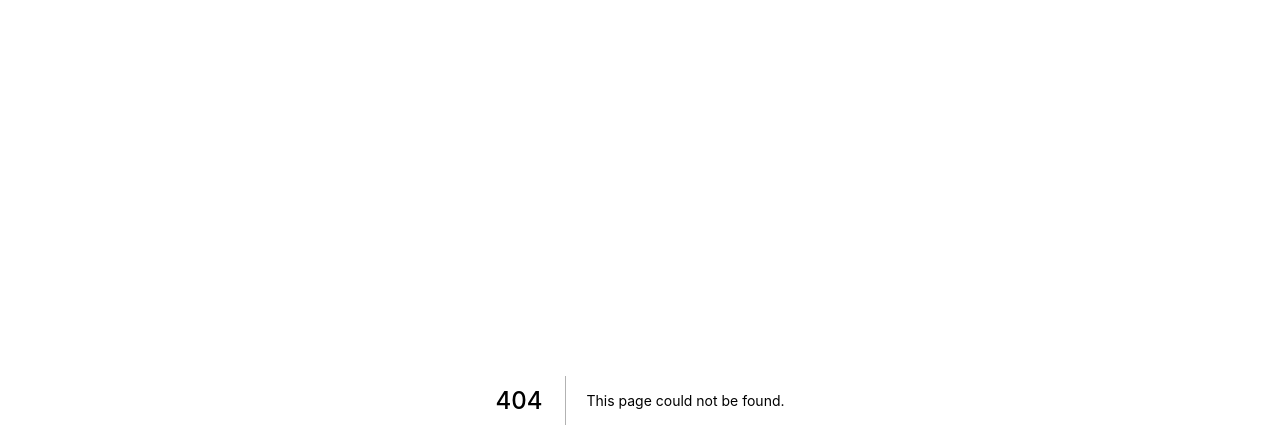
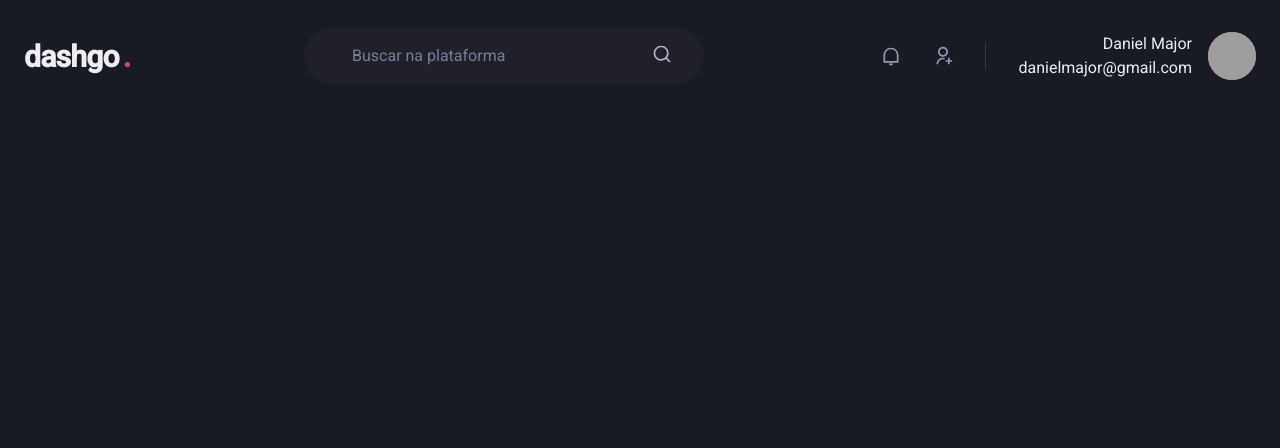
Before and after one commit to Seveshy/dashgo, a Next.js app: page /dashboard in a window 1280 px wide. Before the commit this address had no page. Shown: the top 448 px of the page. Built offline with nearby package versions, Linux system fonts and the light colour scheme; grey boxes are pictures that could not be loaded.

Commit message:
Componente de Header

```diff
--- a/package.json
+++ b/package.json
@@ -15,7 +15,8 @@
     "framer-motion": "^4.1.3",
     "next": "10.1.3",
     "react": "17.0.2",
-    "react-dom": "17.0.2"
+    "react-dom": "17.0.2",
+    "react-icons": "^4.2.0"
   },
   "devDependencies": {
     "@types/node": "^14.14.37",
--- /dev/null
+++ b/src/components/Header.tsx
@@ -0,0 +1,79 @@
+import { Flex, Box, Text, Input, Icon, HStack, Avatar } from '@chakra-ui/react'
+import { RiNotificationLine, RiUserAddLine, RiSearchLine } from 'react-icons/ri'
+
+export function Header() {
+    return (
+        <Flex
+            as="header"
+            w="100%"
+            maxWidth={1480}
+            h="20"
+            mx="auto"
+            mt="4"
+            px="6"
+            align="center"
+        >
+            <Text
+                fontSize="3xl"
+                fontWeight="bold"
+                letterSpacing="tight"
+                w="64"
+            >
+                dashgo
+                <Text as="span" ml="1" color="pink.500">.</Text>
+            </Text>
+
+            <Flex
+                as="label"
+                flex="1"
+                py="4"
+                px="8"
+                ml="6"
+                maxWidth={400}
+                alignSelf="center"
+                color="gray.200"
+                position="relative"
+                bg="gray.800"
+                borderRadius="full"
+            >
+                <Input
+                    color="gray.50"
+                    variant="unstyled"
+                    px="4"
+                    mr="4"
+                    placeholder="Buscar na plataforma"
+                    _placeholder={{ color: 'gray.400' }}
+                />
+                <Icon as={RiSearchLine}  fontSize="20" />
+            </Flex>
+
+            <Flex
+                align="center"
+                ml="auto"
+            >
+                <HStack
+                    spacing="8"
+                    mx="8"
+                    pr="8"
+                    py="1"
+                    color="gray.300"
+                    borderRightWidth={1}
+                    borderColor="gray.700"
+                >
+                    <Icon as={RiNotificationLine} fontSize="20" />
+                    <Icon as={RiUserAddLine} fontSize="20" />
+                </HStack>
+
+                <Flex
+                    align="center"
+                >
+                    <Box mr="4" textAlign="right">
+                        <Text>Daniel Major</Text>
+                        <Text>danielmajor@gmail.com</Text>
+                    </Box>
+                    <Avatar size="md" name="Daniel Major" src="https://github.com/seveshy.png" />
+                </Flex>
+            </Flex>
+        </Flex>
+    )
+}
--- /dev/null
+++ b/src/pages/dashboard.tsx
@@ -0,0 +1,7 @@
+import { Header } from "../components/Header";
+
+export default function Dashboard() {
+    return (
+        <Header />
+    )
+}
```
Also changed, not shown: 1 other file (tests, documents, lock files or other folders).
